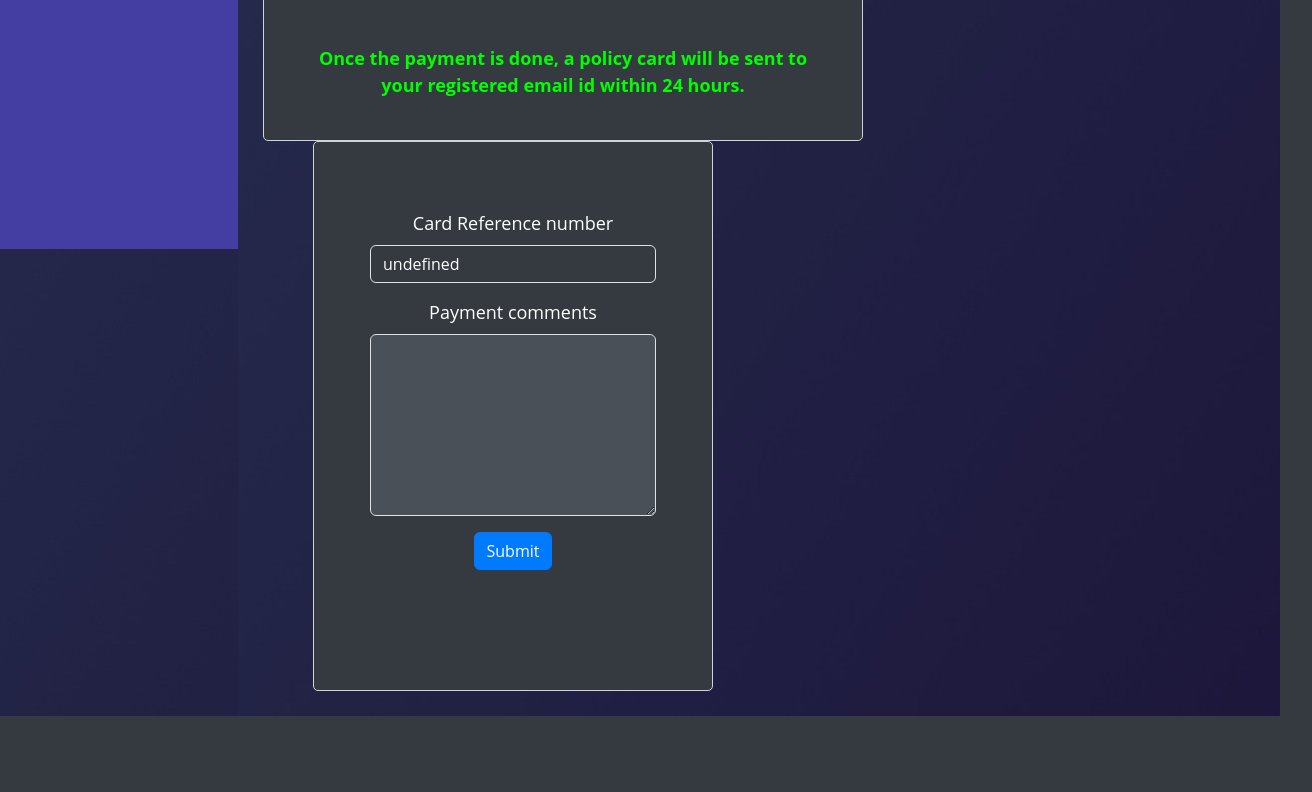
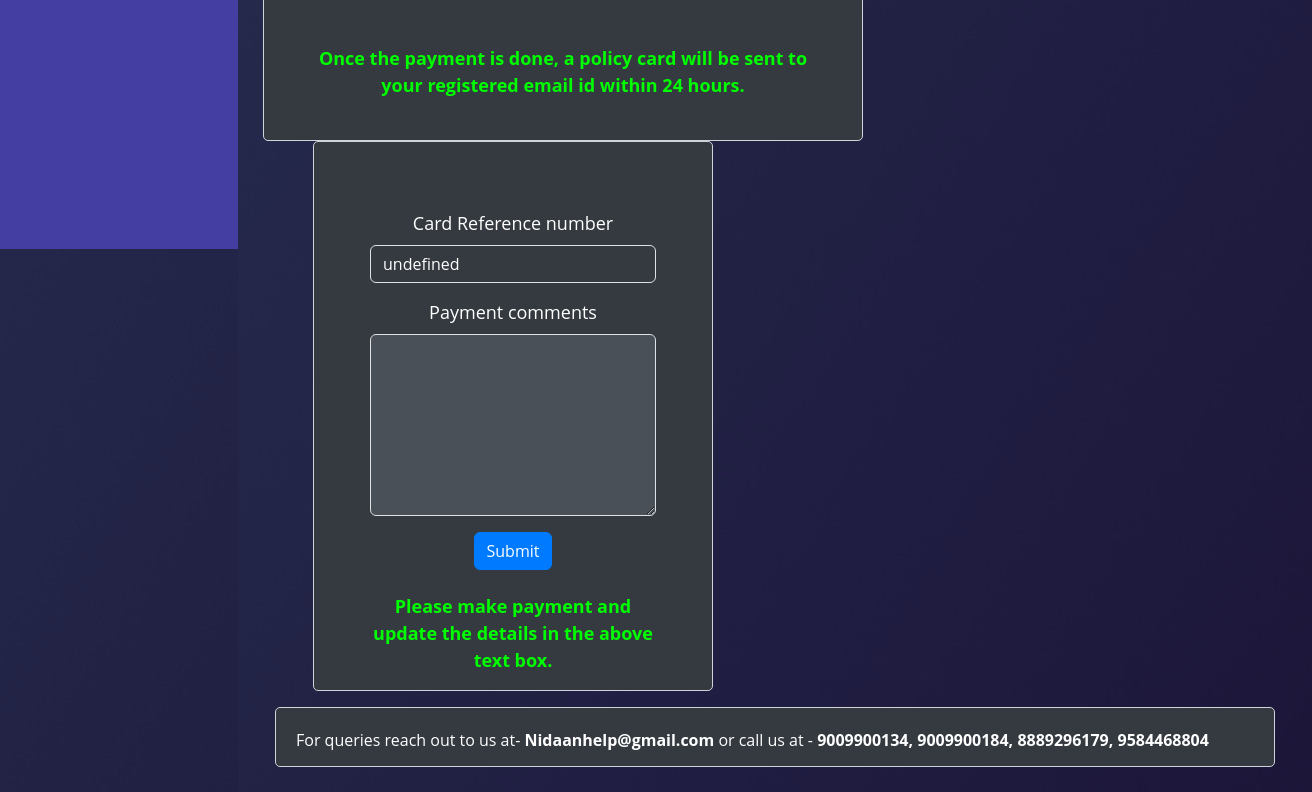
Before and after one commit to srkv9192/Insurance, a website: page paymentinfo.html in a window 1280 px wide. Shown: the part 551-1343 px from the top of the page, 1312 px wide, since content can reach past the window. Before the commit the page ends 1267 px from the top, so only its background shows below. Drawn offline with nearby package versions, Linux system fonts and the light colour scheme; no server answers.

Commit message:
Minor formatiing changes

```diff
--- a/paymentinfo.html
+++ b/paymentinfo.html
@@ -95,6 +95,14 @@
     height: 550px;
     width: 400px;
   }
+  .framesupersmall {
+    border: 1px solid #ced4da;
+    padding: 20px;
+    border-radius: 5px;
+    background-color: #343a40;
+    height: 60px;
+    width: 1000px;
+  }
   </style>
   <title>Login Page</title>
 </head>
@@ -187,7 +195,7 @@
           <div class="container mt-5">
             <div class="row ">
 
-              <h1 class="container my-2 text-center">Bank Account Details</h1>
+              <h1 class="container my-2 text-center">Add Payment Details</h1>
 
               <div class="framelocal text-center" >
                 <div class="container text-center  " >
@@ -242,6 +250,8 @@
 
                       </form>
 
+                     <b> <p class="blink text-center" style = " margin-top: 23px; font-size: large;">Please make payment and update the details in the above text box.</p></b>
+
                     </div>
 
                   </div>
@@ -251,6 +261,17 @@
 
             </div>
           </div>
+          <div class="container mt-3">
+            <div class="framesupersmall " >
+
+              <div class="row ">
+                <p>For queries reach out to us at- <b>Nidaanhelp@gmail.com</b>
+                  or call us at - <b> 9009900134, 9009900184, 8889296179, 9584468804</b> </p>
+              </div>
+            </div>
+
+          </div>
+
         </div>
 
     </div>
```
Also changed, not shown: addprospect.html (+1 -1 lines), newcard.html (+1 -1 lines), newcarddirect.html (+1 -1 lines).
